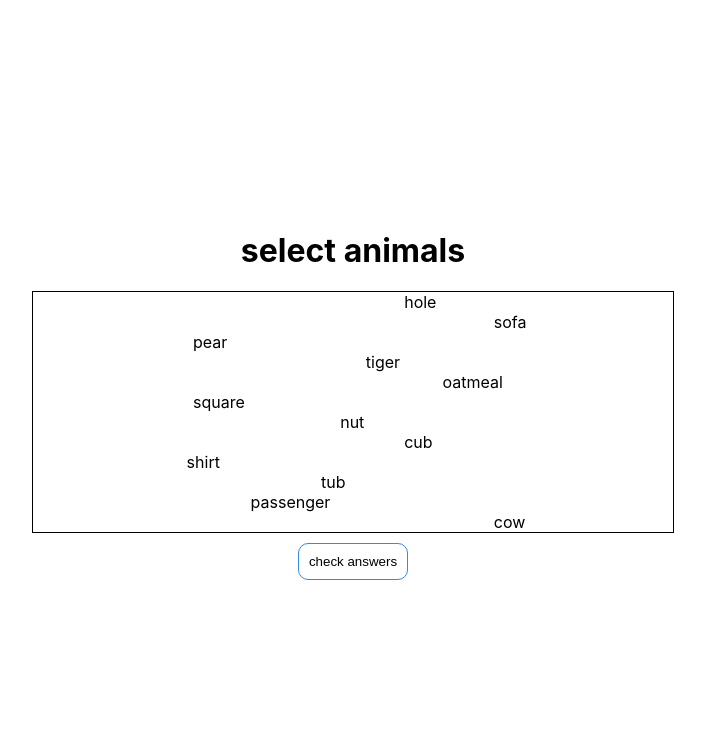
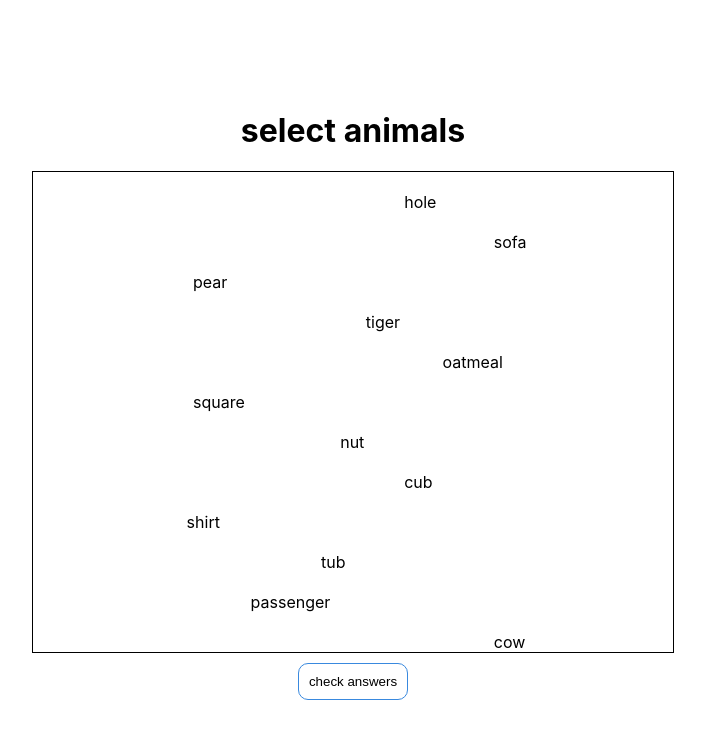
Before and after one commit to kamilkolatek/Wordcloud, a React (Create React App) app: page / in a window 1280 px wide. Both pictures are taken after typing "Sample" into the empty fields and a click on the button "play". Shown: the top 738 px of the page, without its empty margins (287-992 px from the left). Built offline with nearby package versions, Linux system fonts and the light colour scheme; the HTML template or start-up script is replaced by a standard one.

Commit message:
added game functionality

```diff
--- a/src/App.css
+++ b/src/App.css
@@ -44,6 +44,22 @@ button {
     width: fit-content;
 }
 
+.label {
+    min-height: 20px;
+}
+
+.selected {
+    color: #808080;
+}
+
+.correct {
+    color: #00FF00;
+}
+
+.incorrect {
+    color: #FF0000;
+}
+
 @media only screen and (max-width: 1024px) {
     .board {
         width: 80vw;
--- a/src/App.js
+++ b/src/App.js
@@ -22,13 +22,13 @@ function App() {
   const renderScreen = () => {
     switch (currentScreen) {
       case 'start-screen':
-        return <StartScreen setNickname={setNickname} setCurrentScreen={setCurrentScreen}  />
+        return <StartScreen setNickname={setNickname} setCurrentScreen={setCurrentScreen} />
       case 'game-screen':
-        return <GameScreen game={game} setCurrentScreen = {setCurrentScreen} />
+        return <GameScreen game={game} setCurrentScreen={setCurrentScreen} />
       case 'result-screen':
         return <ResultScreen />
       default:
-        return <StartScreen setNickname={setNickname} setCurrentScreen={setCurrentScreen}  />
+        return <StartScreen setNickname={setNickname} setCurrentScreen={setCurrentScreen} />
     }
   }
 
--- a/src/components/SingleWord.js
+++ b/src/components/SingleWord.js
@@ -1,14 +1,36 @@
-import React, { useMemo } from 'react';
+import React, { useState, useMemo } from 'react';
 import { getRandom } from '../utils/utils'
 
-const SingleWord = ({ word }) => {
+const SingleWord = ({ word, isChecked, isCorrect }) => {
+    const [isSelected, setIsSelected] = useState(false);
     const marginLeft = useMemo(() => getRandom(10, 90) + '%', []);
+
+    const handleClick = () => {
+        if (isChecked) return;
+        setIsSelected(!isSelected);
+    }
+
+    const getClassName = () => {
+        let className = 'word';
+        if (isSelected) {
+            className += ' selected';
+            if (isChecked) {
+                if (isCorrect) className += ' correct';
+                else className += ' incorrect'
+            }
+        }
+        return className;
+    }
 
     return (
         <div
             style={{ marginLeft: marginLeft }}
-            className="word"
+            className={getClassName()}
+            onClick={() => handleClick()}
         >
+            <div className="label">
+                {isChecked && isSelected && (isCorrect ? 'Good' : 'Bad')}
+            </div>
             {word}
         </div>
     )
--- a/src/screens/GameScreen.js
+++ b/src/screens/GameScreen.js
@@ -16,7 +16,10 @@ const GameScreen = ({ setCurrentScreen, game }) => {
         <>
             <h1>{game.question}</h1>
             <div className="board">
-                {game.all_words.map((word) => <SingleWord word={word} />
+                {game.all_words.map((word) => <SingleWord
+                    word={word}
+                    isChecked={isChecked}
+                    isCorrect={game.good_words.includes(word)} />
                 )}
             </div>
             <button onClick={() => handleClick()}>{isChecked ? 'finish game' : 'check answers'}</button>
```
